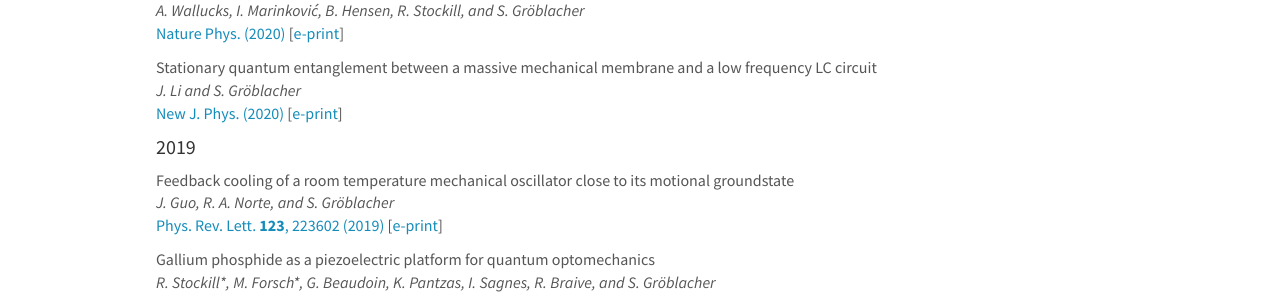
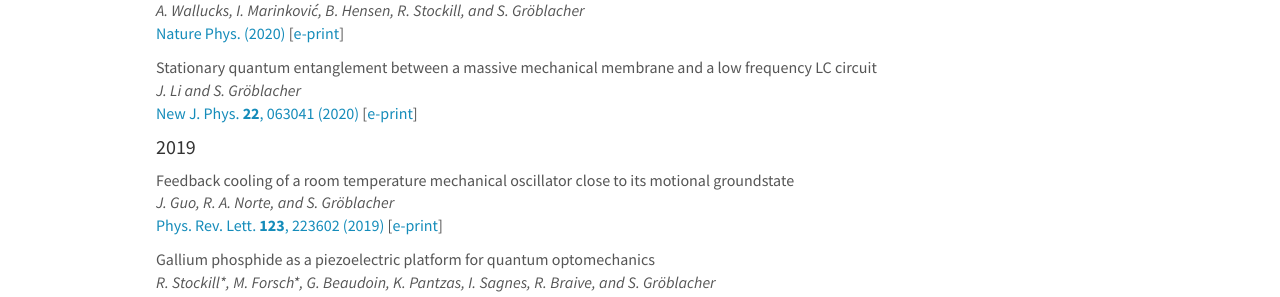
Before and after one commit to sgroeblacher/groeblacherlab, a Jekyll site: the page built from _pages/publications.md, in a window 1280 px wide and 900 px high, scrolled down 2871 px. Shown: the part 157-454 px from the top of the window. Built offline with Jekyll 4.4.1, drawn with Linux system fonts in a browser that asks for light colours; nearby versions of some CDN libraries.

Commit message:
modified:   _data/publist.yml

```diff
--- a/_data/publist.yml
+++ b/_data/publist.yml
@@ -46,7 +46,7 @@
   authors: J. Li and S. Gröblacher
   link:
     url: https://doi.org/10.1088/1367-2630/ab90d2
-    display: New J. Phys. (2020)
+    display: New J. Phys. <b>22</b>, 063041 (2020)
   arxiv: 1
   eprint: https://arxiv.org/abs/2002.03345
   highlight: 0
```
